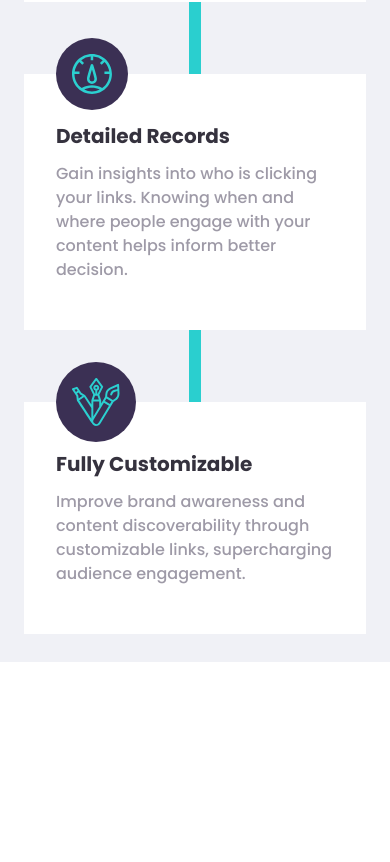
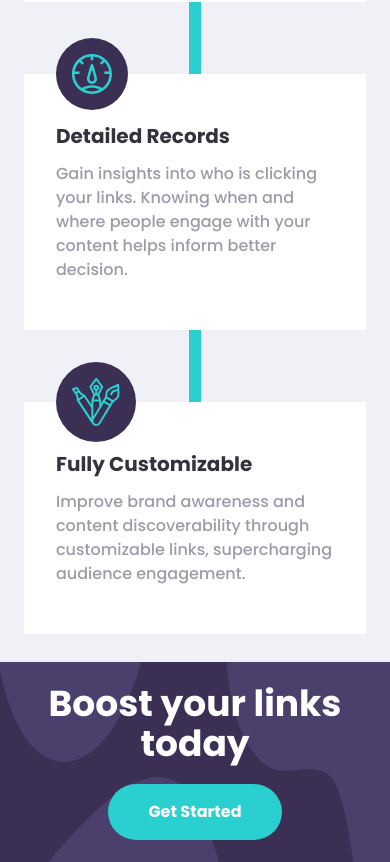
Before and after one commit to mohamed-montaser1/url-shortening-api-master, a React (Create React App) app: page / in a window 390 px wide. Shown: the part 1841-2703 px from the top of the page. Before the commit the page ends 2503 px from the top, so only its background shows below. Built offline with nearby package versions, Linux system fonts and the light colour scheme.

Commit message:
responsive boost section

```diff
--- a/src/App.jsx
+++ b/src/App.jsx
@@ -11,7 +11,7 @@ function App() {
       <Navbar />
       <Hero />
       <Statistics />
-      {/* <Boost /> */}
+      <Boost />
       {/* <Footer /> */}
     </>
   );
--- a/src/components/Boost.jsx
+++ b/src/components/Boost.jsx
@@ -1,12 +1,25 @@
-import React from "react";
+import React, { useEffect, useState } from "react";
 import BgBoostDesktop from "../images/bg-boost-desktop.svg";
+import BgBoostMobile from "../images/bg-boost-mobile.svg";
 
 export default function Boost() {
+  const [windowSize, setWindowSize] = useState(window.screen.availWidth);
+
+  useEffect(() => {
+    window.onresize = (e) => {
+      setWindowSize(e.currentTarget.screen.availWidth);
+    };
+  });
   return (
-    <div className="bg-[#3b3054] relative">
-      <img src={BgBoostDesktop} className="w-full" alt="bg boost desktop" />
-      <div className="absolute top-1/2 left-1/2 -translate-x-1/2 -translate-y-1/2">
-        <h2 className="text-center text-white text-4xl font-semibold">
+    <div className="bg-[#3b3054] relative min-h-[200px]">
+      <img
+        src={windowSize > 652 ? BgBoostDesktop : BgBoostMobile}
+        className="w-full h-full inset-0 absolute"
+        alt="bg boost desktop"
+        srcSet="../images/bg-boost-mobile.svg 200vw"
+      />
+      <div className="absolute top-1/2 left-1/2 -translate-x-1/2 -translate-y-1/2 w-full container-p">
+        <h2 className="text-center text-white text-4xl font-semibold w-full">
           Boost your links today
         </h2>
         <button className="btn--cyan mx-auto block mt-5 py-4 px-10">
```
